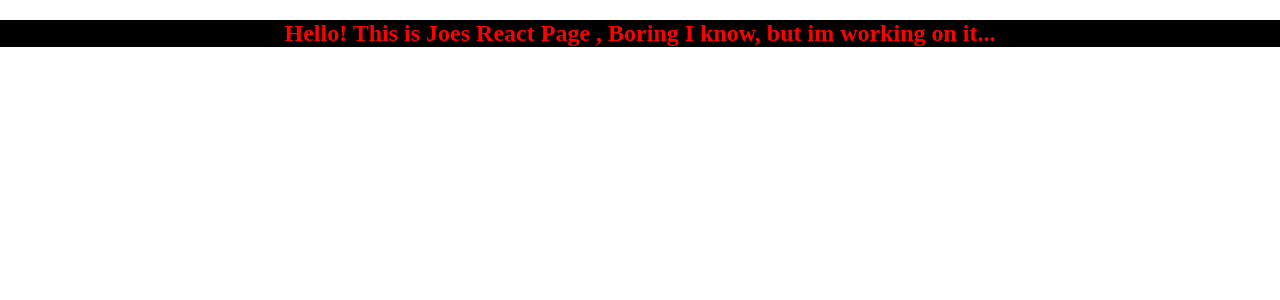
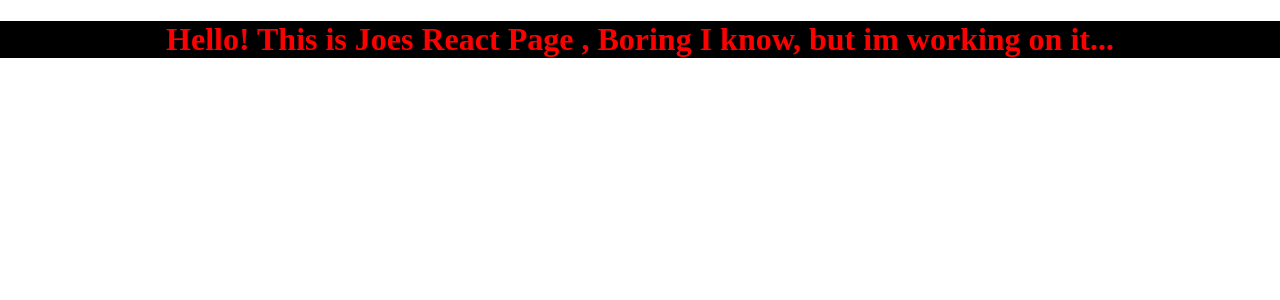
Before and after one commit to JoeICT/React-Project-March2022, a React (Create React App) app: page / in a window 1280 px wide. Shown: the top 300 px of the page. Built offline with nearby package versions, Linux system fonts and the light colour scheme; the HTML template or start-up script is replaced by a standard one.

Commit message:
Change index.js heading from h2 to h1

```diff
--- a/src/index.js
+++ b/src/index.js
@@ -5,7 +5,7 @@ import './index.css';
 // import reportWebVitals from './reportWebVitals';
 
 ReactDOM.render(
- React.createElement("h2", {style: {color: "red", textAlign: "center", backgroundColor: "black", fontFamily: "Square Peg, cursive"}}, "Hello!", " ", "This is Joes React Page", " ", ", Boring I know, but im working on it..."),
+ React.createElement("h1", {style: {color: "red", textAlign: "center", backgroundColor: "black", fontFamily: "Square Peg, cursive"}}, "Hello!", " ", "This is Joes React Page", " ", ", Boring I know, but im working on it..."),
 
   document.getElementById('root')
 
```
